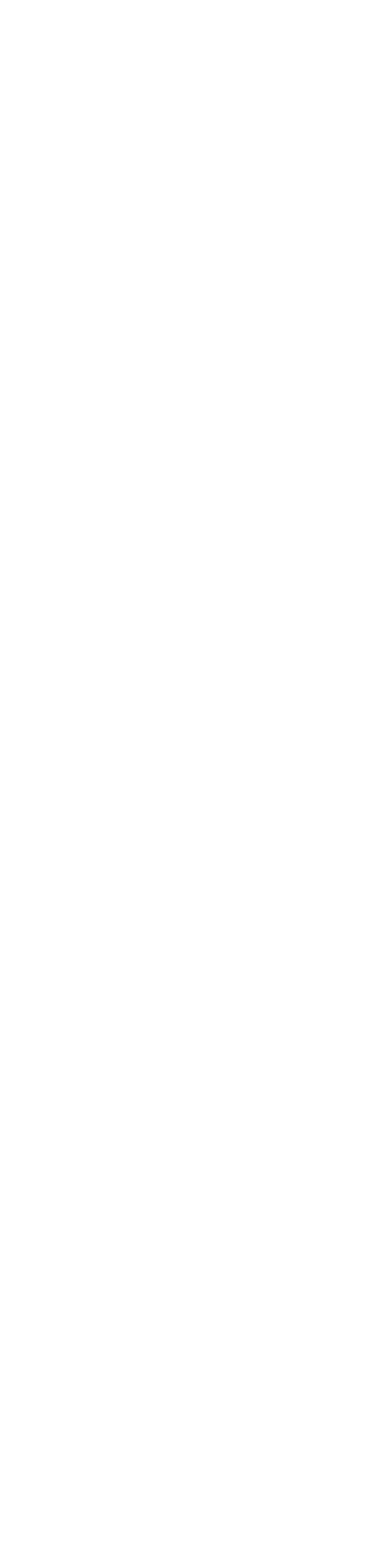
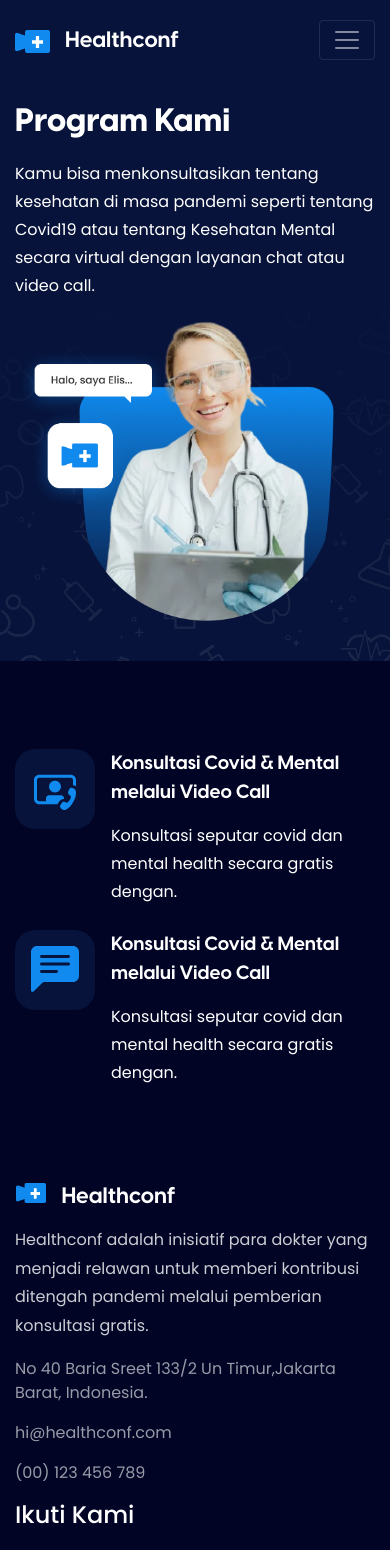
Before and after one commit to mrezkys/healthconf, a Nuxt app: page /program in a window 390 px wide. Before the commit this address had no page. Shown: the top 1550 px of the page. Before the commit the page ends 844 px from the top, so only its background shows below. Built offline with nearby package versions, Linux system fonts and the light colour scheme.

Commit message:
feat: create program page ui

```diff
--- /dev/null
+++ b/pages/program.vue
@@ -0,0 +1,215 @@
+<template>
+    <div>
+        <div class="navbar-wrapper">
+            <div class="container-lg">
+                <Navbar/>
+            </div>
+        </div>
+        <div class="section-1">
+            <div class="container-lg">
+                <div class="row">
+                    <div class="col-md-5 my-auto">
+                        <h1 class="header">Program Kami</h1>
+                        <p class="subheader">Kamu bisa menkonsultasikan tentang kesehatan di masa pandemi seperti tentang Covid19 atau tentang Kesehatan Mental secara virtual dengan layanan chat atau video call.</p>
+                    </div>
+                    <div class="col-md-6 pl-md-5 offset-md-1 image-wrapper">
+                        <img src="~assets/images/elis.png" alt="" class="img-fluid">
+                    </div>
+                </div>
+            </div>
+        </div>
+    <div class="section-2">
+      <div class="container-lg">
+        <div class="row info">
+          <div class="col-md-6 detail-info-wrapper">
+            <div class="col-12">
+              <div class="row">
+                <div class="icon-box d-flex align-items-center justify-content-center">
+                  <img class="" src="~assets/icons/videocall.svg" alt="">
+                </div>
+                <div class="detail-info-box col-md-8 col-9 my-auto">
+                  <h3 class="title">Konsultasi Covid & Mental melalui Video Call</h3>
+                  <p class="subtitle">Konsultasi seputar covid dan mental health secara gratis dengan.</p>
+                </div>
+              </div>
+            </div>
+          </div>
+          <div class="col-md-6 detail-info-wrapper">
+            <div class="col-12">
+              <div class="row">
+                <div class="icon-box d-flex align-items-center justify-content-center">
+                  <img class="" src="~assets/icons/chat.svg" alt="">
+                </div>
+                <div class="detail-info-box col-md-8 col-9 my-auto">
+                  <h3 class="title">Konsultasi Covid & Mental melalui Video Call</h3>
+                  <p class="subtitle">Konsultasi seputar covid dan mental health secara gratis dengan.</p>
+                </div>
+              </div>
+            </div>
+          </div>
+        </div>
+      </div>
+    </div>
+        <div class="section-3">
+          <div class="container-lg">
+            <div class="row">
+              <div class="col-md-6 photo-wrapper-1">
+              </div>
+              <div class="col-md-6 photo-wrapper-2">
+              </div>
+            </div>
+          </div>
+        </div>
+        <Footer/>
+    </div>
+</template>
+
+<style scoped>
+    .navbar-wrapper{
+        background-color: #07133A;
+    }
+
+    .section-1{
+        background-image: url(~assets/images/background-accent.png);
+        background-size: cover;
+        background-position: bottom;
+        background-repeat: no-repeat;
+        color: white;
+        padding-bottom: 40px;
+        background-color: #07133A;
+    }
+
+    .section-1 .header{
+        font-size: 50px;
+        font-weight: 800;
+        font-family: 'Visby CF';
+        line-height: 150%;
+        margin-bottom: 36px;
+    }
+
+    .section-1 .subheader{
+        font-size: 20px;
+        line-height: 175%;
+    }
+
+
+    .section-2{
+        padding: 56px 0px;
+        background-color: #010425;
+
+    }
+
+    .section-2 .detail-info-wrapper .icon-box{
+        width: 180px;
+        height: 180px;
+        border-radius: 20px;
+        background-color: #07133A;
+    }
+
+    .section-2 .detail-info-wrapper .detail-info-box{
+        padding-left: 32px;
+    }
+
+    .section-2 .detail-info-wrapper .detail-info-box  .title{
+        font-size: 26px;
+        font-family: 'Visby CF';
+        font-weight: 800;
+        line-height: 150%;
+        margin-bottom: 16px;
+        color: white;
+    }
+
+    .section-2 .detail-info-wrapper .detail-info-box  .subtitle{
+        font-size: 16px;
+        color: white;
+        line-height: 175%;
+        margin: 0;
+    }
+
+    .section-3 {
+      padding: 40px 0px;
+        background-color: #010425;
+    }
+
+    .section-3 .photo-wrapper-1{
+      min-height: 500px;
+      background-image: url('~assets/images/1.jpg');
+      background-size: cover;
+      border-radius: 20px 0 0 0;
+    }
+
+    .section-3 .photo-wrapper-2{
+      min-height: 500px;
+      background-image: url('~assets/images/2.jpg');
+      background-size: cover;
+      border-radius: 0 20px 0 0;
+    }
+
+    @media (max-width: 1024px){
+      .section-1{
+        padding-top: 16px;
+      }
+      .section-1 .header{
+        font-size: 32px;
+        margin-bottom: 16px;
+      }
+
+      .section-1 .subheader{
+        font-size: 16px;
+        margin-bottom: 8px;
+      }
+
+      .section-1 .image-wrapper{
+        padding-right: 56px;
+      }
+
+      .section-2 .info-box .title{
+        color: black;
+        font-size: 32px;
+        margin-bottom: 16px;
+        margin-top: 32px;
+      }
+
+      .section-2 .detail-info-wrapper{
+        margin-top: 24px;
+      }
+
+      .section-2 .detail-info-wrapper .icon-box{
+        width: 80px;
+        height:80px;
+        padding: 24px;
+        border-radius: 20px;
+        background-color: #07133A;
+      }
+
+      .section-2 .info{
+        margin-top: 8px;
+      }
+      .section-2 .detail-info-wrapper .icon-box img{
+        width: 48px;
+      }
+
+      .section-2 .detail-info-wrapper .detail-info-box{
+        padding-left: 16px;
+      }
+
+      .section-2 .detail-info-wrapper .detail-info-box  .title{
+        font-size: 19px;
+        font-family: 'Visby CF';
+        font-weight: 700;
+        line-height: 150%;
+        margin-bottom: 16px;
+      }
+
+      .section-3 .detail-info-wrapper .detail-info-box  .subtitle{
+        display: none;
+      }
+
+      .section-3{
+        display: none;
+      }
+
+
+
+    }
+</style>
```
